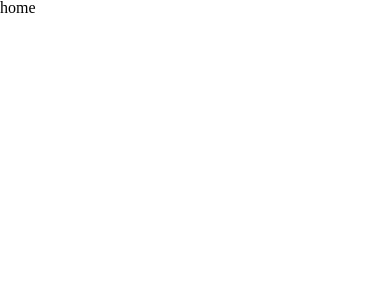
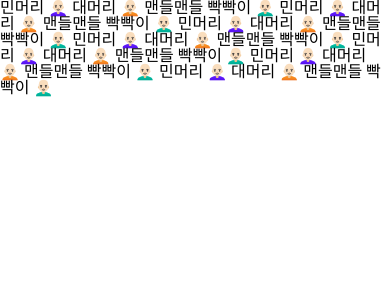
Before and after one commit to zaranaramorimori/HACKER-LANDING, a Next.js app: page / in a window 390 px wide. Shown: the top 300 px of the page. Built offline with nearby package versions, Linux system fonts and the light colour scheme; a web font is replaced by a local one.

Commit message:
feat: 모바일 최적화뷰 조정

```diff
--- a/pages/index.tsx
+++ b/pages/index.tsx
@@ -1,7 +1,13 @@
 import type { NextPage } from 'next';
 
 const Home: NextPage = () => {
-  return <p>home</p>;
+  return (
+    <p>
+      민머리 👩🏻‍🦲 대머리 🧑🏻‍🦲 맨들맨들 빡빡이 👨🏻‍🦲 민머리 👩🏻‍🦲 대머리 🧑🏻‍🦲 맨들맨들 빡빡이 👨🏻‍🦲 민머리 👩🏻‍🦲 대머리
+      🧑🏻‍🦲 맨들맨들 빡빡이 👨🏻‍🦲 민머리 👩🏻‍🦲 대머리 🧑🏻‍🦲 맨들맨들 빡빡이 👨🏻‍🦲 민머리 👩🏻‍🦲 대머리 🧑🏻‍🦲 맨들맨들
+      빡빡이 👨🏻‍🦲 민머리 👩🏻‍🦲 대머리 🧑🏻‍🦲 맨들맨들 빡빡이 👨🏻‍🦲 민머리 👩🏻‍🦲 대머리 🧑🏻‍🦲 맨들맨들 빡빡이 👨🏻‍🦲
+    </p>
+  );
 };
 
 export default Home;
--- a/src/styles/globals.css
+++ b/src/styles/globals.css
@@ -25,15 +25,36 @@ button {
 body {
   display: flex;
   justify-content: center;
-}
-
-#root {
-  display: flex;
-  justify-content: center;
+  background: black;
+  color: black;
 }
 
 #__next {
+  display: flex;
+  justify-content: center;
+  background: white;
+  width: 600px;
+  max-width: 600px;
+  height: 100%;
+}
+
+#__next * {
   width: 100%;
+  overflow-wrap: break-word;
+  overflow: hidden;
+}
+
+@media (max-width: 767px) {
+  #__next {
+    width: 414px;
+    max-width: 414px;
+  }
+}
+
+@media (max-width: 413px) {
+  #__next {
+    width: 100%;
+  }
 }
 
 a {
```
